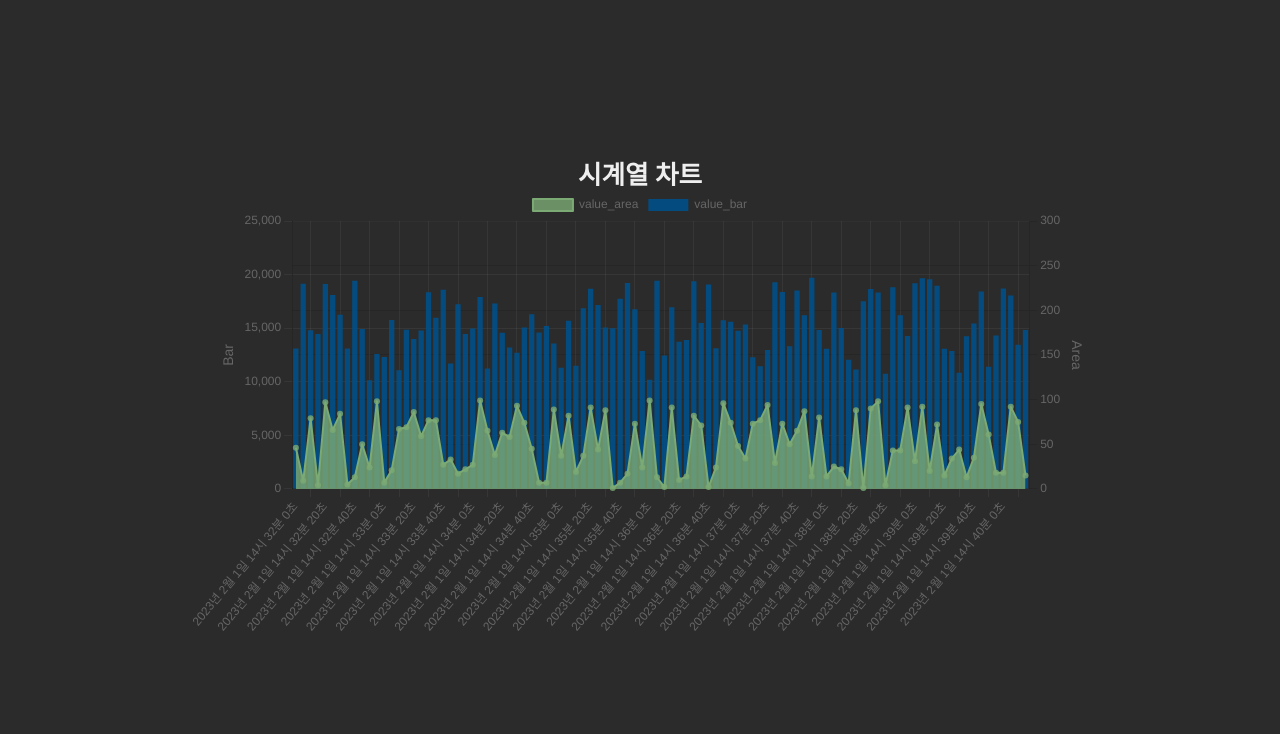
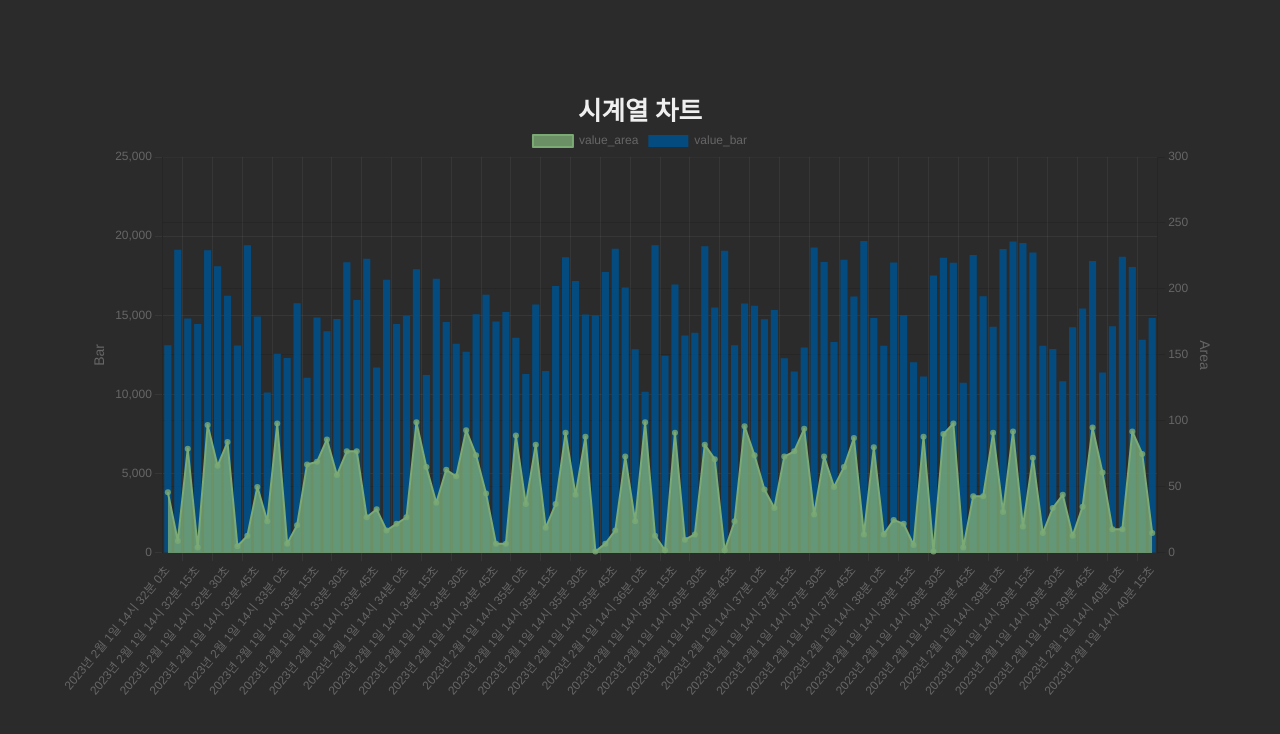
Before and after one commit to JaeIL00/chart-project, a React (Vite) app: page / in a window 1280 px wide. Shown: the top 734 px of the page. Built offline with nearby package versions, Linux system fonts and the light colour scheme.

Commit message:
design: 차트 크기 수정

```diff
--- a/src/styles/chartContainerStyle.scss
+++ b/src/styles/chartContainerStyle.scss
@@ -1,3 +1,3 @@
 main {
-    width: 70vw;
+    width: 90vw;
 }
```
